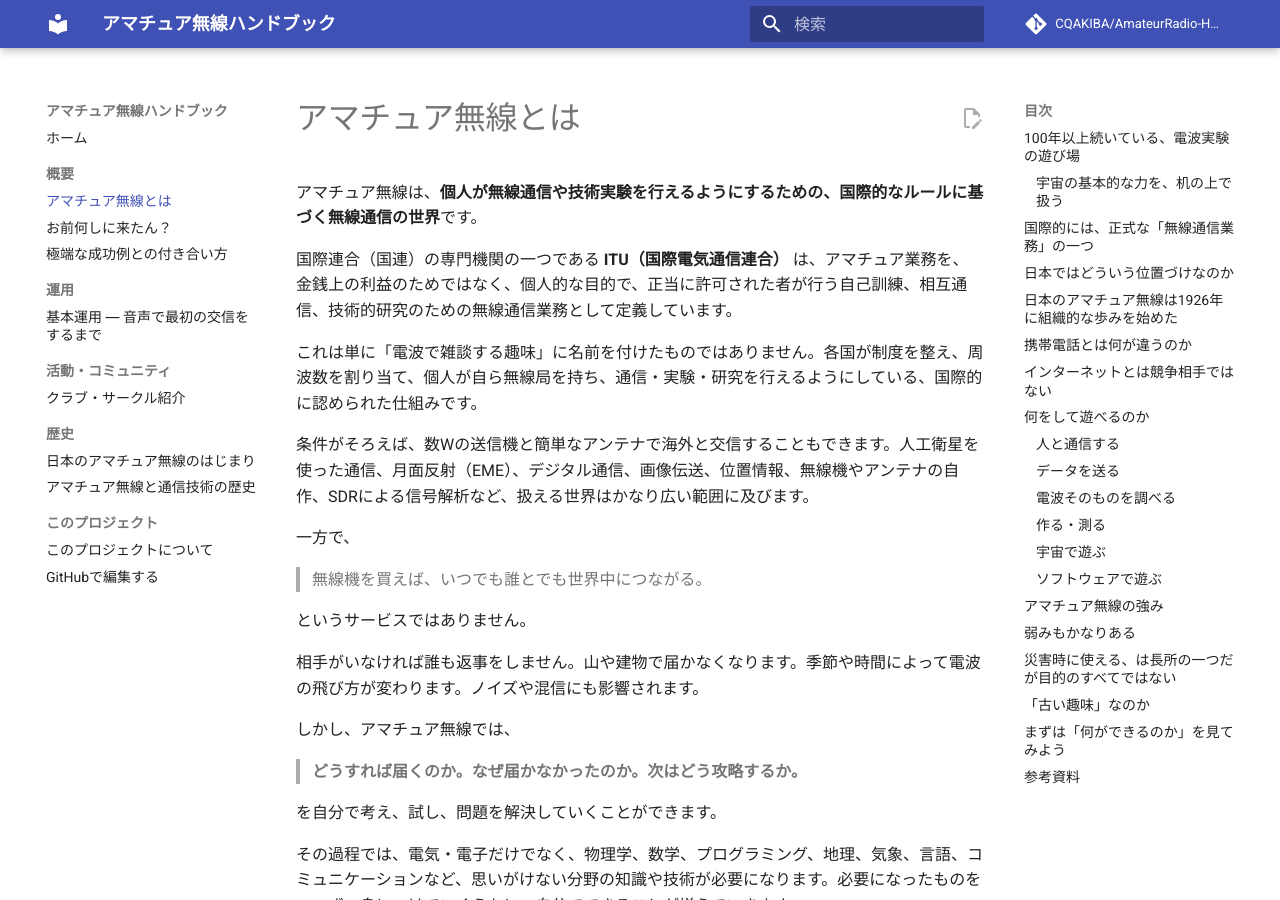
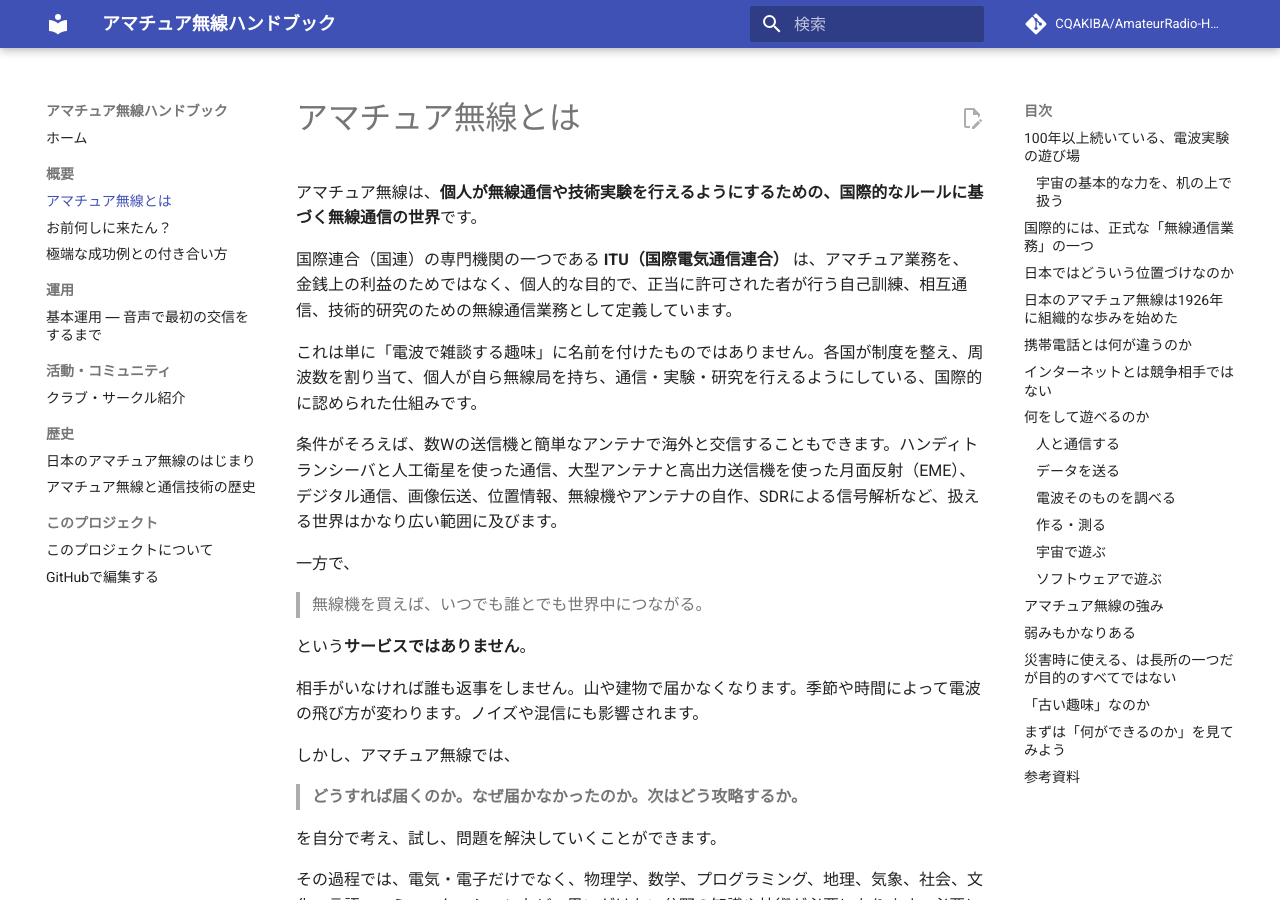
Before and after one commit to CQAKIBA/AmateurRadio-Handbook, an MkDocs documentation site: the page built from docs/00_概要/アマチュア無線とは.md, in a window 1280 px wide and 900 px high. Built offline with MkDocs 1.6.1 and Material for MkDocs 9.7.7, drawn with Linux system fonts in a browser that asks for light colours; comment, search, counter and statistics services are not loaded; some of the changed text lies outside the part shown.

Commit message:
Enhance description of amateur radio communication methods
Expanded on communication methods and clarified the nature of amateur radio as a service.

```diff
--- a/docs/00_概要/アマチュア無線とは.md
+++ b/docs/00_概要/アマチュア無線とは.md
@@ -6,13 +6,13 @@
 
 これは単に「電波で雑談する趣味」に名前を付けたものではありません。各国が制度を整え、周波数を割り当て、個人が自ら無線局を持ち、通信・実験・研究を行えるようにしている、国際的に認められた仕組みです。
 
-条件がそろえば、数Wの送信機と簡単なアンテナで海外と交信することもできます。人工衛星を使った通信、月面反射（EME）、デジタル通信、画像伝送、位置情報、無線機やアンテナの自作、SDRによる信号解析など、扱える世界はかなり広い範囲に及びます。
+条件がそろえば、数Wの送信機と簡単なアンテナで海外と交信することもできます。ハンディトランシーバと人工衛星を使った通信、大型アンテナと高出力送信機を使った月面反射（EME）、デジタル通信、画像伝送、位置情報、無線機やアンテナの自作、SDRによる信号解析など、扱える世界はかなり広い範囲に及びます。
 
 一方で、
 
 > 無線機を買えば、いつでも誰とでも世界中につながる。
 
-というサービスではありません。
+という**サービスではありません**。
 
 相手がいなければ誰も返事をしません。山や建物で届かなくなります。季節や時間によって電波の飛び方が変わります。ノイズや混信にも影響されます。
 
@@ -22,7 +22,7 @@
 
 を自分で考え、試し、問題を解決していくことができます。
 
-その過程では、電気・電子だけでなく、物理学、数学、プログラミング、地理、気象、言語、コミュニケーションなど、思いがけない分野の知識や技術が必要になります。必要になったものを一つずつ身につけていくうちに、自分でできることが増えていきます。
+その過程では、電気・電子だけでなく、物理学、数学、プログラミング、地理、気象、社会、文化、言語、コミュニケーションなど、思いがけない分野の知識や技術が必要になります。必要になったものを一つずつ身につけていくうちに、自分でできることが増えていきます。
 
 スマートフォンやインターネットが「完成した通信サービスを使う世界」だとすれば、アマチュア無線は「通信そのものを理解し、試し、攻略していく世界」に近いものです。
 
```
